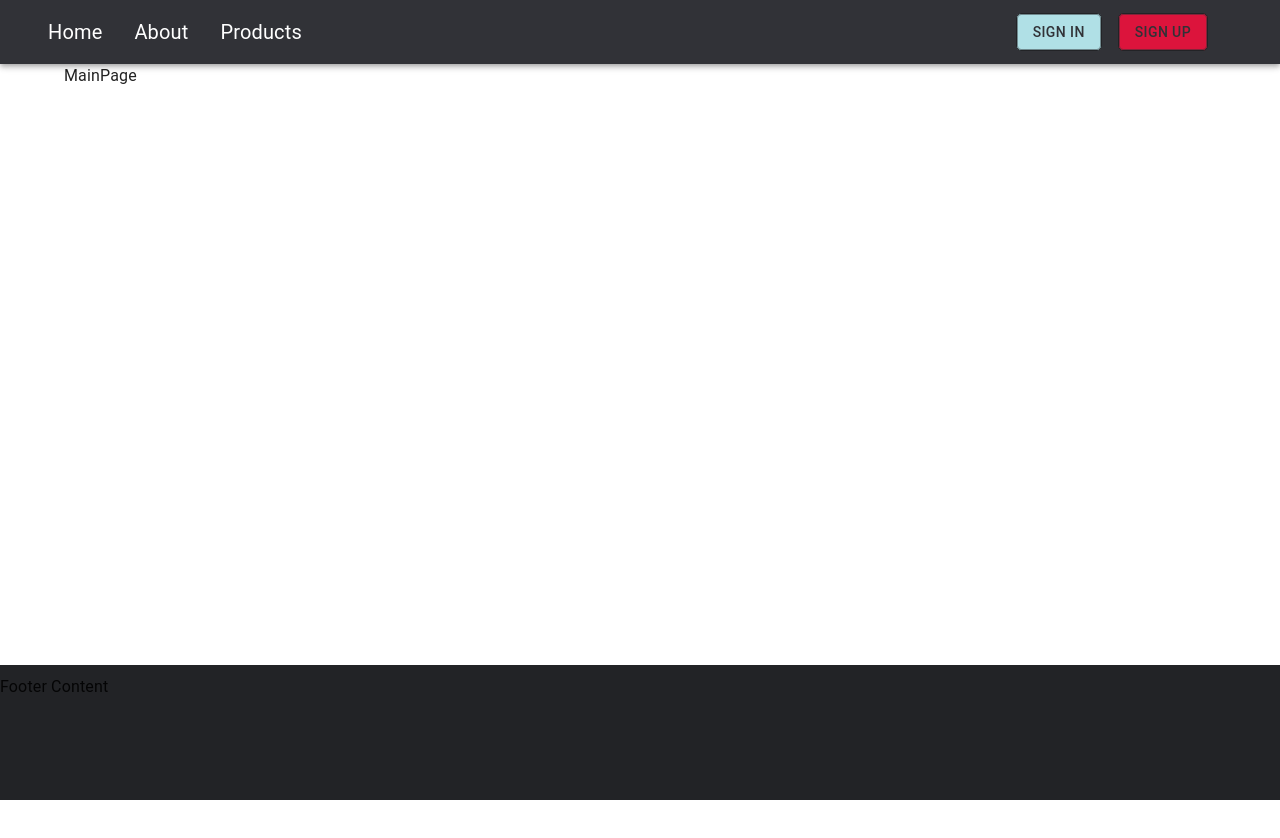
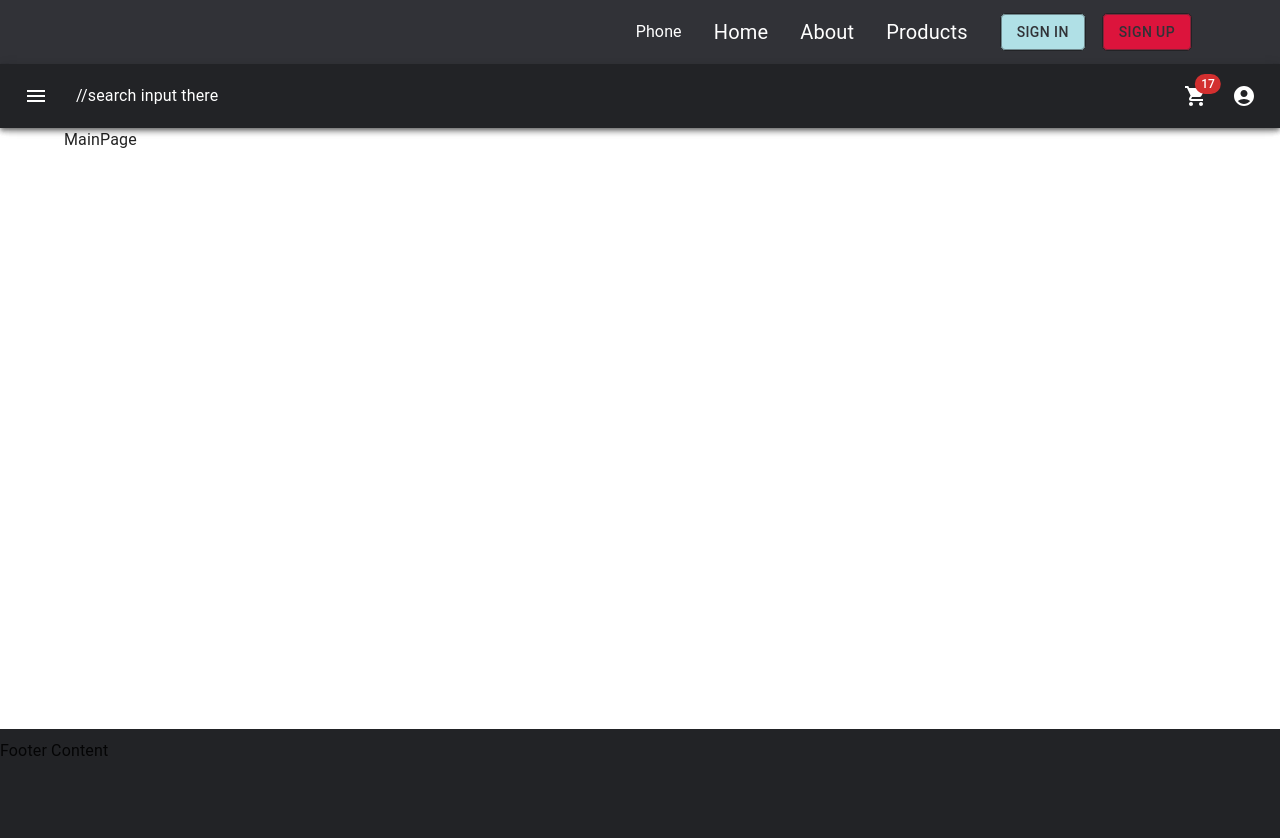
Before and after one commit to Fispil/foodsparks, a React (Vite) app: page / in a window 1280 px wide. Shown: the top 838 px of the page. Before the commit the page ends 800 px from the top, so only its background shows below. Built offline with nearby package versions, Linux system fonts and the light colour scheme.

Commit message:
Subheader implemented

```diff
--- /dev/null
+++ b/src/components/AppBarSearch.tsx
@@ -0,0 +1,202 @@
+import * as React from 'react';
+import { styled, alpha } from '@mui/material/styles';
+import AppBar from '@mui/material/AppBar';
+import Box from '@mui/material/Box';
+import Toolbar from '@mui/material/Toolbar';
+import IconButton from '@mui/material/IconButton';
+import InputBase from '@mui/material/InputBase';
+import Badge from '@mui/material/Badge';
+import MenuItem from '@mui/material/MenuItem';
+import Menu from '@mui/material/Menu';
+import MenuIcon from '@mui/icons-material/Menu';
+import SearchIcon from '@mui/icons-material/Search';
+import AccountCircle from '@mui/icons-material/AccountCircle';
+import MailIcon from '@mui/icons-material/Mail';
+import NotificationsIcon from '@mui/icons-material/Notifications';
+import MoreIcon from '@mui/icons-material/MoreVert';
+import ShoppingCartIcon from '@mui/icons-material/ShoppingCart';
+import { theme } from '../theme';
+
+const Search = styled('div')(({ theme }) => ({
+  position: 'relative',
+  borderRadius: theme.shape.borderRadius,
+  backgroundColor: alpha(theme.palette.common.white, 0.15),
+  '&:hover': {
+    backgroundColor: alpha(theme.palette.common.white, 0.25),
+  },
+  marginRight: theme.spacing(2),
+  marginLeft: 0,
+  width: '100%',
+  [theme.breakpoints.up('sm')]: {
+    marginLeft: theme.spacing(3),
+    width: 'auto',
+  },
+}));
+
+const SearchIconWrapper = styled('div')(({ theme }) => ({
+  padding: theme.spacing(0, 2),
+  height: '100%',
+  position: 'absolute',
+  pointerEvents: 'none',
+  display: 'flex',
+  alignItems: 'center',
+  justifyContent: 'center',
+}));
+
+const AppBarSearch = () => {
+  const [anchorEl, setAnchorEl] = React.useState<null | HTMLElement>(null);
+  const [mobileMoreAnchorEl, setMobileMoreAnchorEl] =
+    React.useState<null | HTMLElement>(null);
+
+  const isMenuOpen = Boolean(anchorEl);
+  const isMobileMenuOpen = Boolean(mobileMoreAnchorEl);
+
+  const handleProfileMenuOpen = (event: React.MouseEvent<HTMLElement>) => {
+    setAnchorEl(event.currentTarget);
+  };
+
+  const handleMobileMenuClose = () => {
+    setMobileMoreAnchorEl(null);
+  };
+
+  const handleMenuClose = () => {
+    setAnchorEl(null);
+    handleMobileMenuClose();
+  };
+
+  const handleMobileMenuOpen = (event: React.MouseEvent<HTMLElement>) => {
+    setMobileMoreAnchorEl(event.currentTarget);
+  };
+
+  const menuId = 'primary-search-account-menu';
+  const renderMenu = (
+    <Menu
+      anchorEl={anchorEl}
+      anchorOrigin={{
+        vertical: 'top',
+        horizontal: 'right',
+      }}
+      id={menuId}
+      keepMounted
+      transformOrigin={{
+        vertical: 'top',
+        horizontal: 'right',
+      }}
+      open={isMenuOpen}
+      onClose={handleMenuClose}
+    >
+      <MenuItem onClick={handleMenuClose}>Profile</MenuItem>
+      <MenuItem onClick={handleMenuClose}>My account</MenuItem>
+    </Menu>
+  );
+
+  const mobileMenuId = 'primary-search-account-menu-mobile';
+  const renderMobileMenu = (
+    <Menu
+      anchorEl={mobileMoreAnchorEl}
+      anchorOrigin={{
+        vertical: 'top',
+        horizontal: 'right',
+      }}
+      id={mobileMenuId}
+      keepMounted
+      transformOrigin={{
+        vertical: 'top',
+        horizontal: 'right',
+      }}
+      open={isMobileMenuOpen}
+      onClose={handleMobileMenuClose}
+    >
+      <MenuItem>
+        <IconButton size="large" aria-label="show 4 new mails" color="inherit">
+          <Badge badgeContent={4} color="error">
+            <MailIcon />
+          </Badge>
+        </IconButton>
+        <p>Messages</p>
+      </MenuItem>
+      <MenuItem>
+        <IconButton
+          size="large"
+          aria-label="show 17 new notifications"
+          color="inherit"
+        >
+          <Badge badgeContent={17} color="error">
+            <NotificationsIcon />
+          </Badge>
+        </IconButton>
+        <p>Notifications</p>
+      </MenuItem>
+      <MenuItem onClick={handleProfileMenuOpen}>
+        <IconButton
+          size="large"
+          aria-label="account of current user"
+          aria-controls="primary-search-account-menu"
+          aria-haspopup="true"
+          color="inherit"
+        >
+          <AccountCircle />
+        </IconButton>
+        <p>Profile</p>
+      </MenuItem>
+    </Menu>
+  );
+
+  return (
+    <Box sx={{ flexGrow: 1 }}>
+      <AppBar position="static">
+        <Toolbar sx={{ backgroundColor: theme.palette.primary.dark }}>
+          <IconButton
+            size="large"
+            edge="start"
+            color="inherit"
+            aria-label="open drawer"
+            sx={{ mr: 2 }}
+          >
+            <MenuIcon />
+          </IconButton>
+            //search input there
+          <Box sx={{ flexGrow: 1 }} />
+          <Box sx={{ display: { xs: 'none', md: 'flex' } }}>
+            <IconButton
+              size="large"
+              aria-label="show 17 new notifications"
+              color="inherit"
+            >
+              <Badge badgeContent={17} color="error">
+                <ShoppingCartIcon />
+              </Badge>
+            </IconButton>
+            <IconButton
+              size="large"
+              edge="end"
+              aria-label="account of current user"
+              aria-controls={menuId}
+              aria-haspopup="true"
+              onClick={handleProfileMenuOpen}
+              color="inherit"
+            >
+              <AccountCircle />
+            </IconButton>
+          </Box>
+          <Box sx={{ display: { xs: 'flex', md: 'none' } }}>
+            <IconButton
+              size="large"
+              aria-label="show more"
+              aria-controls={mobileMenuId}
+              aria-haspopup="true"
+              onClick={handleMobileMenuOpen}
+              color="inherit"
+            >
+              <MoreIcon />
+            </IconButton>
+          </Box>
+        </Toolbar>
+      </AppBar>
+      {renderMobileMenu}
+      {renderMenu}
+    </Box>
+  );
+}
+
+export default AppBarSearch;
--- a/src/components/Header.tsx
+++ b/src/components/Header.tsx
@@ -1,21 +1,51 @@
-import React from 'react';
+import React, { useState } from 'react';
 import {
   AppBar,
   Toolbar,
   Container,
-  Button,
   Box,
+  Popover,
+  Typography,
 } from '@mui/material';
 import { theme } from '../theme';
 import { Link } from 'react-router-dom';
 import SignInDialog from './SignInDialog';
 import SignUpDialog from './SignUpDialog';
+import { ExpandLess, ExpandMore, StarBorder } from '@mui/icons-material';
+import AppBarSearch from './AppBarSearch';
 
 const Header: React.FC = () => {
+  const [open, setOpen] = useState(true);
+  const [anchorEl, setAnchorEl] = useState<HTMLElement | null>(null);
+
+  const handlePopoverOpen = (event: React.MouseEvent<HTMLElement>) => {
+    setAnchorEl(event.currentTarget);
+  };
+
+  const handlePopoverClose = () => {
+    setAnchorEl(null);
+  };
+
+  const isConctactOpen = Boolean(anchorEl);
+
+  const handleClick = () => {
+    setOpen(!open);
+  };
+
   return (
     <AppBar position="sticky">
-      <Container maxWidth="xl">
-        <Toolbar sx={{ display: 'flex', justifyContent: 'space-between', flexShrink: 1 }}>
+      <Toolbar sx={{ maxWidth: '100%' }}>
+        <Container sx={{ display: 'flex', justifyContent: 'space-between', flexShrink: 1 }} >
+          <Box>
+            <img src="" ></img>
+          </Box>
+          <Box sx={{
+            display: 'flex',
+            alignItems: 'center',
+            flexShrink: 2,
+            justifyContent: 'space-between',
+            gap: '32px'
+          }}>
             <Box
               sx={{
                 display: 'flex',
@@ -25,6 +55,34 @@ const Header: React.FC = () => {
                 gap: '32px'
               }}
             >
+              <Typography
+                aria-owns={open ? 'mouse-over-popover' : undefined}
+                aria-haspopup="true"
+                onMouseEnter={handlePopoverOpen}
+                onMouseLeave={handlePopoverClose}
+              >
+                Phone
+              </Typography>
+              <Popover
+                id="mouse-over-popover"
+                sx={{
+                  pointerEvents: 'none',
+                }}
+                open={isConctactOpen}
+                anchorEl={anchorEl}
+                anchorOrigin={{
+                  vertical: 'bottom',
+                  horizontal: 'left',
+                }}
+                transformOrigin={{
+                  vertical: 'top',
+                  horizontal: 'left',
+                }}
+                onClose={handlePopoverClose}
+                disableRestoreFocus
+              >
+                <Typography sx={{ width: '250px', textAlign: 'center' }}>Phone</Typography>
+              </Popover>
               <Link
                 to="/"
                 style={{
@@ -89,8 +147,10 @@ const Header: React.FC = () => {
                 </Box>
               </Box>
             </Box>
+          </Box>
+        </Container>
       </Toolbar>
-      </Container>
+      <AppBarSearch />
     </AppBar>
   );
 };
```
Lines whose indentation alone changed are shown as unchanged.
